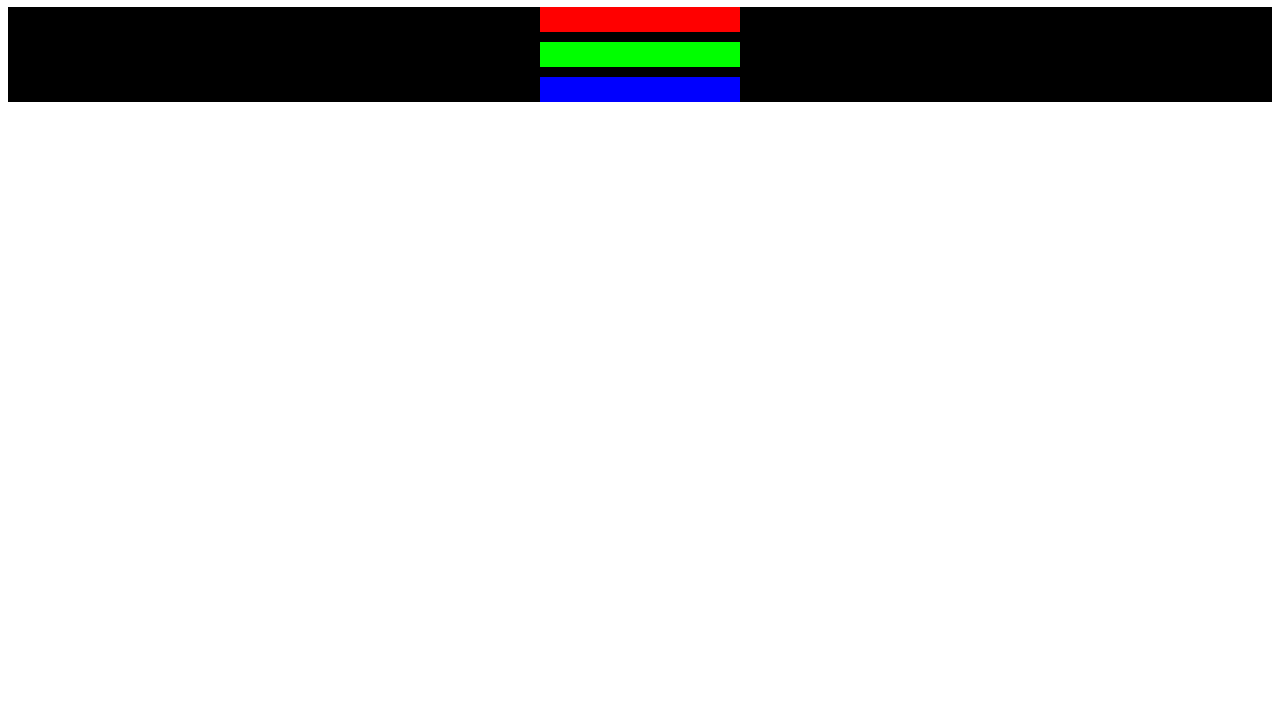
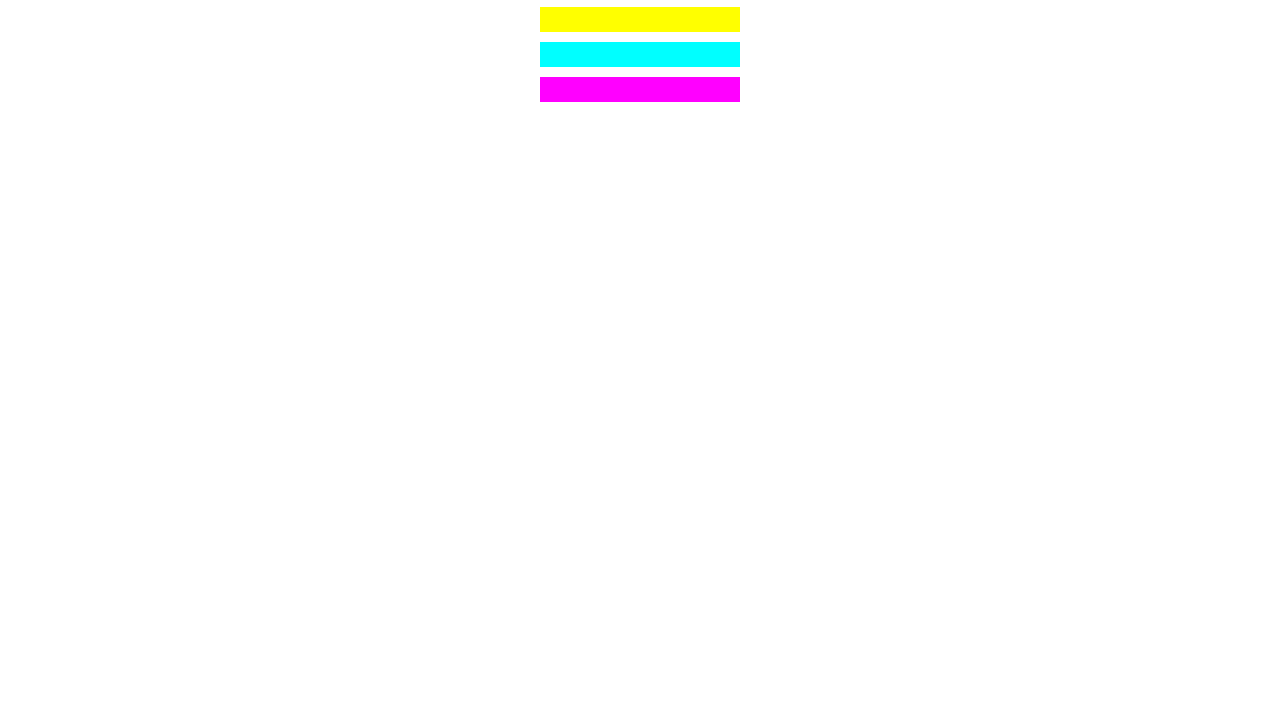
Before and after one commit to BraveLilFox/ArticFoxPortfolio, a plain HTML site: page ArcticFoxApp/Projects/ColorfulMarkers/colorfulmarkers.html in a window 1280 px wide. Shown: the part 73-800 px from the top of the page. Drawn offline with Linux system fonts and the light colour scheme.

Commit message:
Update colorfulmarkers.css

```diff
--- a/ArcticFoxApp/Projects/ColorfulMarkers/colorfulmarkers.css
+++ b/ArcticFoxApp/Projects/ColorfulMarkers/colorfulmarkers.css
@@ -3,7 +3,7 @@ h1 {
 }
 
 .container {
-  background-color: rgb(0,0,0);
+  background-color: rgb(255,255,255);
 }
 
 .marker {
@@ -12,11 +12,11 @@ h1 {
   margin: 10px auto;
 }
 .red {
-  background-color: rgb(255,0,0);
+  background-color: rgb(255,255,0);
 }
 .green {
-  background-color: rgb(0,255,0);
+  background-color: rgb(0,255,255);
 }
 .blue {
-  background-color: rgb(0,0,255);
+  background-color: rgb(255,0,255);
 }
```
